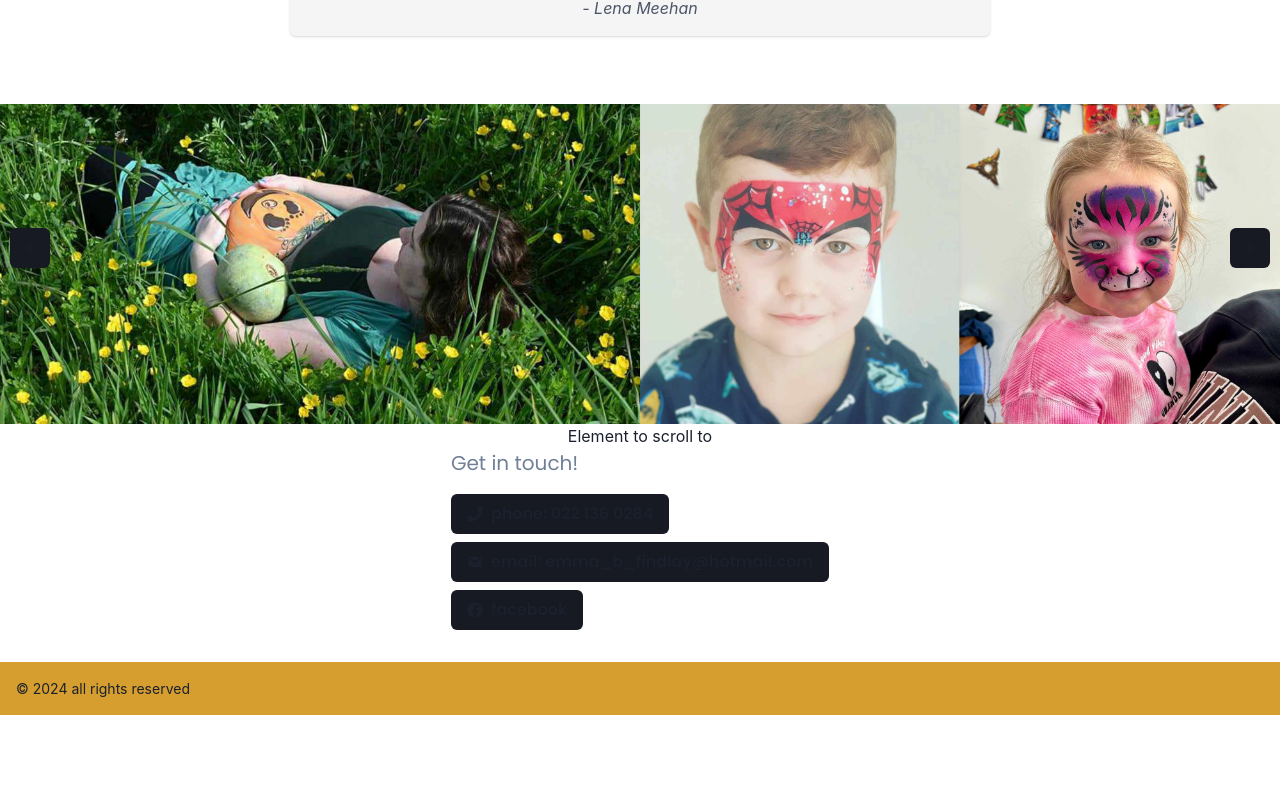
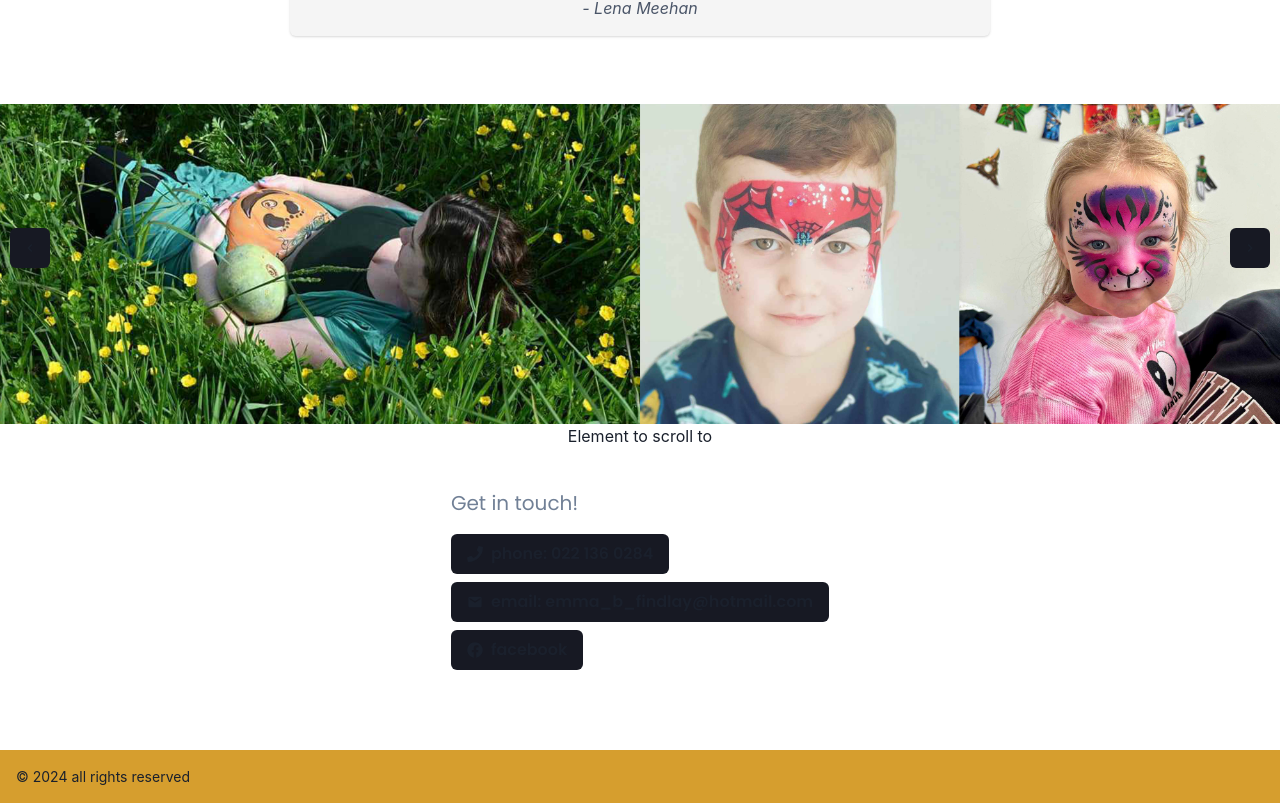
Before and after one commit to HannahBeattie/spirit, a Next.js app: page / in a window 1280 px wide. Shown: the part 1750-2553 px from the top of the page. Before the commit the page ends 2465 px from the top, so only its background shows below. Built offline with nearby package versions, Linux system fonts and the light colour scheme; a web font is replaced by a local one.

Commit message:
adjust get in touch

```diff
--- a/src/app/base/components/content/Contact.js
+++ b/src/app/base/components/content/Contact.js
@@ -20,8 +20,8 @@ import CopyToClipboardButton from '../../CoppyToClipboard'
 
 function Contact() {
 	return (
-		<Center>
-			<VStack alignItems={'start'} pb={8}>
+		<Center py={10}>
+			<VStack alignItems={'start'} pb={10}>
 				<Text
 					fontSize={{ base: '3xl', md: 'xl' }}
 					fontFamily={'poppins'}
```
